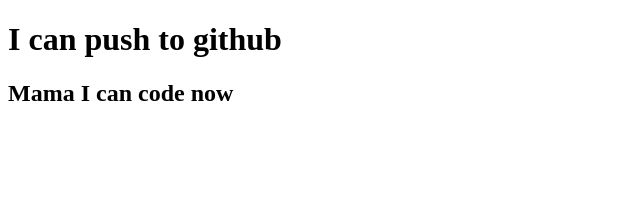
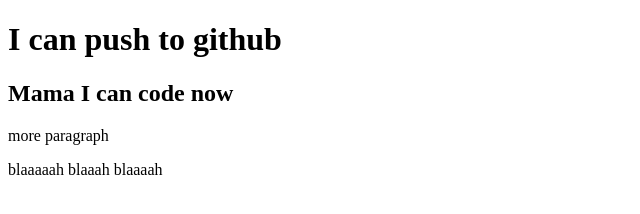
Before and after one commit to TamannaAkter/my-first-repo, a plain HTML site: page index.html in a window 1280 px wide. Shown: the whole page, without its empty margins (0-640 px from the left). Drawn offline with Linux system fonts and the light colour scheme.

Commit message:
addes paragraph

```diff
--- a/index.html
+++ b/index.html
@@ -9,5 +9,7 @@
 <body>
     <h1>I can push to github</h1>
     <h2>Mama I can code now</h2>
+    <p>more paragraph</p>
+    <p>blaaaaah blaaah blaaaah</p>
 </body>
 </html>
```
